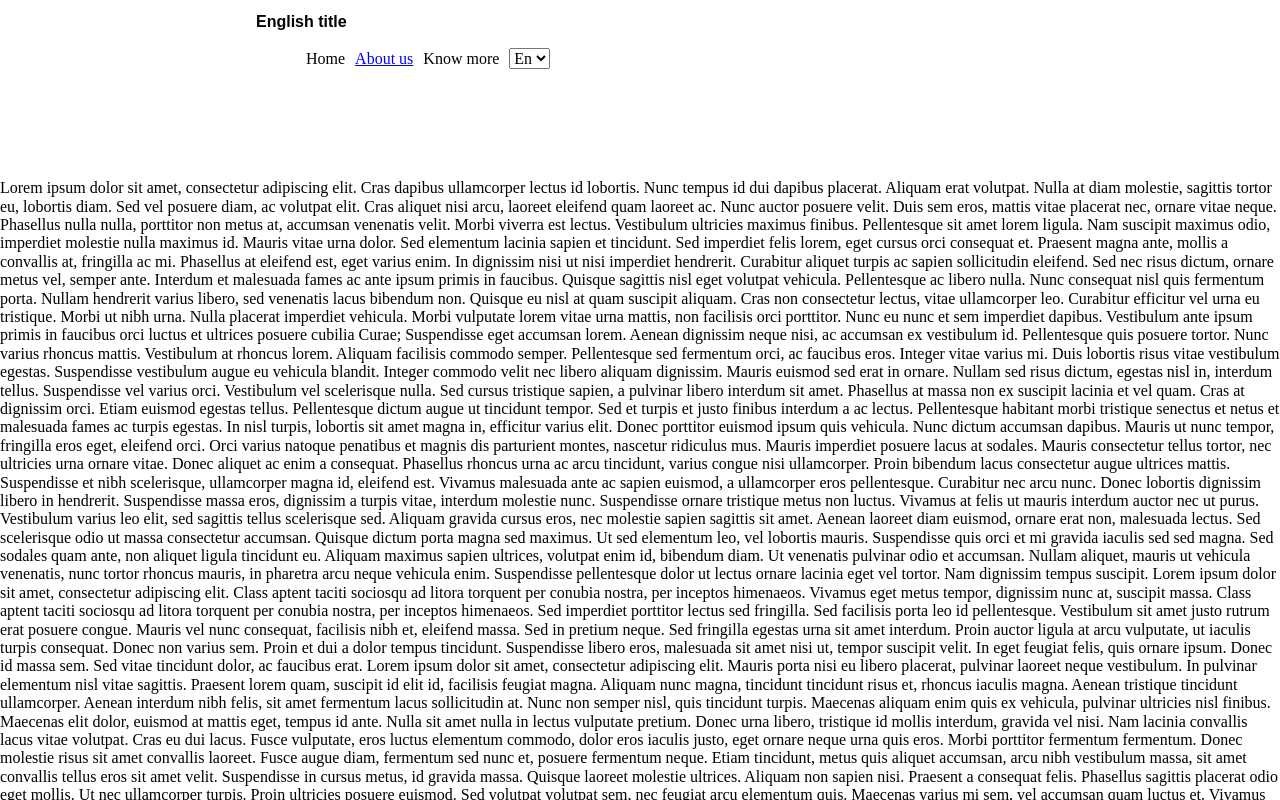
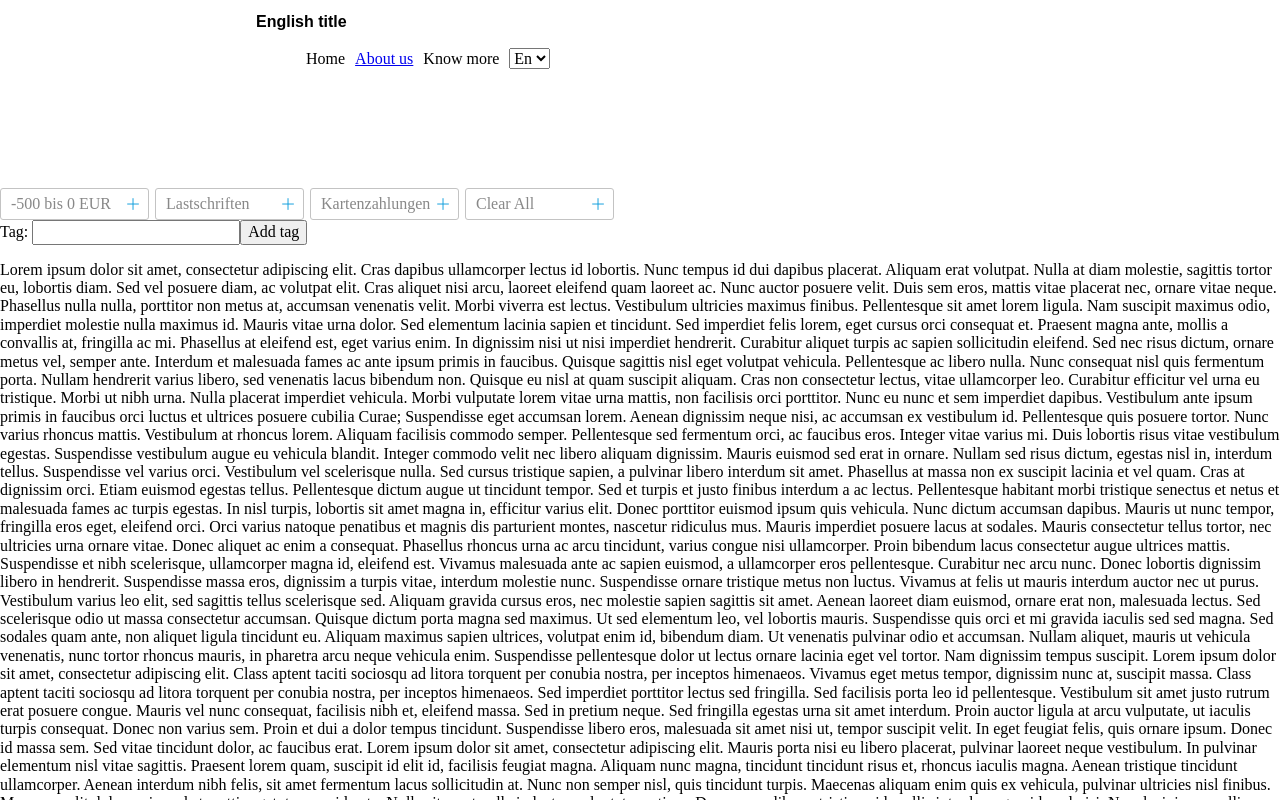
Before and after one commit to undefined-sin/react-redux-i18n-boilerplate, a React app: page /#/ in a window 1280 px wide. Shown: the top 800 px of the page. Built offline with nearby package versions, Linux system fonts and the light colour scheme.

Commit message:
Tag, TagGroup component - first draft version

```diff
--- /dev/null
+++ b/src/components/tag/tag.jsx
@@ -0,0 +1,59 @@
+import React, { Component } from 'react';
+import PropTypes from 'prop-types';
+import styled from 'styled-components';
+import img from './images/ic_deleteTag.png';
+
+const TagStyled = styled.div`
+    color: #888;
+    line-height: 20px;
+    padding: 5px 5px 5px 10px;
+    border: 1px solid #c3c3c3;
+    border-radius: 3px;
+    margin: 5px 6px 0 0;
+	width: 132px;
+
+	&:hover {
+	    color: #666;
+        background: #f2f7fb;
+	}
+`;
+
+const ImgStyled = styled.img`
+	position: relative;
+	height: 20px;
+	float: right;
+`;
+
+class Tag extends Component {
+
+    static propTypes = {
+        title: PropTypes.string.isRequired,
+        clearAll: PropTypes.bool.isRequired,
+        onClick: PropTypes.func,
+        onDelete: PropTypes.func
+    };
+
+    static defaultProps = {
+        title: '-',
+        clearAll: false
+    };
+
+  constructor(props) {
+    super(props);
+  }
+
+  render() {
+    const { title, onClick, onDelete } = this.props;
+
+    return (
+      <TagStyled onClick={onClick}>
+        <span>{title}</span>
+        <a onClick={onDelete}>
+            <ImgStyled src={img}></ImgStyled>
+        </a>
+      </TagStyled>
+    );
+  }
+}
+
+export default Tag;
--- /dev/null
+++ b/src/components/taggroup/taggroup.jsx
@@ -0,0 +1,62 @@
+import React, { Component } from 'react';
+import Tag from '@basepath/components/tag/tag';
+import PropTypes from 'prop-types';
+import styled from 'styled-components';
+
+const TagGroupStyled = styled.div`
+    padding: 20px 0 0 0;
+    display: flex;
+`;
+
+class TagGroup extends Component {
+
+    static propTypes = {
+        tags: PropTypes.arrayOf(PropTypes.object),
+        handleDelete: PropTypes.func,
+        handleAddition: PropTypes.func
+    };
+
+    static defaultProps = {
+        tags: []
+    };
+
+  constructor(props) {
+    super(props);
+  }
+
+  handleTagClick(event, index) {
+    console.log('handleTagClick');
+  }
+
+  handleDeletionTag(event, index) {
+    this.props.handleDelete(event, index);
+    index.stopPropagation(); // Avoid execution of parent span onClick event
+  }
+
+  handleTagGroupClick() {
+    console.log('handleTagGroupClick');
+  }
+
+  generateTags(tags) {
+    return tags.map((tag, index) => {
+        return (
+            <Tag key={tag.title}
+                 title={tag.title}
+                 onClick={this.handleTagClick.bind(this, index)}
+                 onDelete={this.handleDeletionTag.bind(this, index)}
+            />
+        );
+    });
+  }
+
+  render() {
+    const { tags } = this.props;
+    return (
+      <TagGroupStyled>
+        {this.generateTags(tags)}
+      </TagGroupStyled>
+    );
+  }
+}
+
+export default TagGroup;
--- a/src/pages/home/components/demo/demo.jsx
+++ b/src/pages/home/components/demo/demo.jsx
@@ -1,10 +1,62 @@
-import React from 'react';
+import React, { Component } from 'react';
 import BackToTop from '@basepath/components/backtotop/backtotop';
+import TagGroup from '@basepath/components/taggroup/taggroup';
 
-const Demo = props => (
+class Demo extends Component {
+    constructor(props) {
+        super(props);
+
+        this.state = { tags: [{title: '-500 bis 0 EUR'},
+                              {title: 'Lastschriften'},
+                              {title: 'Kartenzahlungen'},
+                              {title: 'Clear All'},
+                             ]
+                     };
+
+        this.addNewTag = this.addNewTag.bind(this);
+    }
+
+    handleDelete(event, i) {
+        const { tags } = this.state;
+
+        this.setState({ tags: tags.filter((tag, index) => index !== event) });
+    }
+
+    handleAddition(tag) {
+        const newTags = this.state.tags.slice(0);
+        newTags.splice(newTags.length-1, 0, tag);
+
+        this.setState({ tags: newTags });
+    }
+
+    addNewTag() {
+        if (this.refs.tagTxtInput !== null) {
+            const input = this.refs.tagTxtInput;
+            const value = input.value;
+            if (value && value.trim() !== "") {
+                const newTag = { title: value };
+                this.handleAddition(newTag);
+                input.value = "";
+            }
+        }
+    }
+
+    render() {
+        const tags = this.state.tags;
+        return (
                         <div id="Demo">
+                            <div id="transactionFilterBadges">
+                                <TagGroup tags={tags}
+                                          handleDelete={this.handleDelete.bind(this)}
+                                          handleAddition={this.handleAddition.bind(this)}
+                                />
+                            </div>
+
+                            <div>
+                              Tag: <input type="text" ref="tagTxtInput"/>
+                              <button onClick={this.addNewTag}>Add tag</button>
+                            </div>
                             <p>Lorem ipsum dolor sit amet, consectetur adipiscing elit. Cras dapibus ullamcorper lectus id lobortis. Nunc tempus id dui dapibus placerat. Aliquam erat volutpat. Nulla at diam molestie, sagittis tortor eu, lobortis diam. Sed vel posuere diam, ac volutpat elit. Cras aliquet nisi arcu, laoreet eleifend quam laoreet ac. Nunc auctor posuere velit. Duis sem eros, mattis vitae placerat nec, ornare vitae neque. Phasellus nulla nulla, porttitor non metus at, accumsan venenatis velit. Morbi viverra est lectus. Vestibulum ultricies maximus finibus. Pellentesque sit amet lorem ligula. Nam suscipit maximus odio, imperdiet molestie nulla maximus id. Mauris vitae urna dolor. Sed elementum lacinia sapien et tincidunt.
-
             Sed imperdiet felis lorem, eget cursus orci consequat et. Praesent magna ante, mollis a convallis at, fringilla ac mi. Phasellus at eleifend est, eget varius enim. In dignissim nisi ut nisi imperdiet hendrerit. Curabitur aliquet turpis ac sapien sollicitudin eleifend. Sed nec risus dictum, ornare metus vel, semper ante. Interdum et malesuada fames ac ante ipsum primis in faucibus.
 
             Quisque sagittis nisl eget volutpat vehicula. Pellentesque ac libero nulla. Nunc consequat nisl quis fermentum porta. Nullam hendrerit varius libero, sed venenatis lacus bibendum non. Quisque eu nisl at quam suscipit aliquam. Cras non consectetur lectus, vitae ullamcorper leo. Curabitur efficitur vel urna eu tristique. Morbi ut nibh urna.
@@ -101,5 +153,7 @@ Sed efficitur dictum est at mattis. Proin eu diam sit amet eros laoreet sceleris
               </div>
 
         );
+    }
+}
 
 export default Demo;
```
Also changed, not shown: src/components/tag/tag-spec.js (added, +14 -0 lines), src/components/taggroup/taggroup-spec.js (added, +14 -0 lines), src/components/tag/images/ic_deleteTag.png (added), src/components/tag/images/ic_deleteTag.svg (added). Lines whose indentation alone changed are shown as unchanged.
